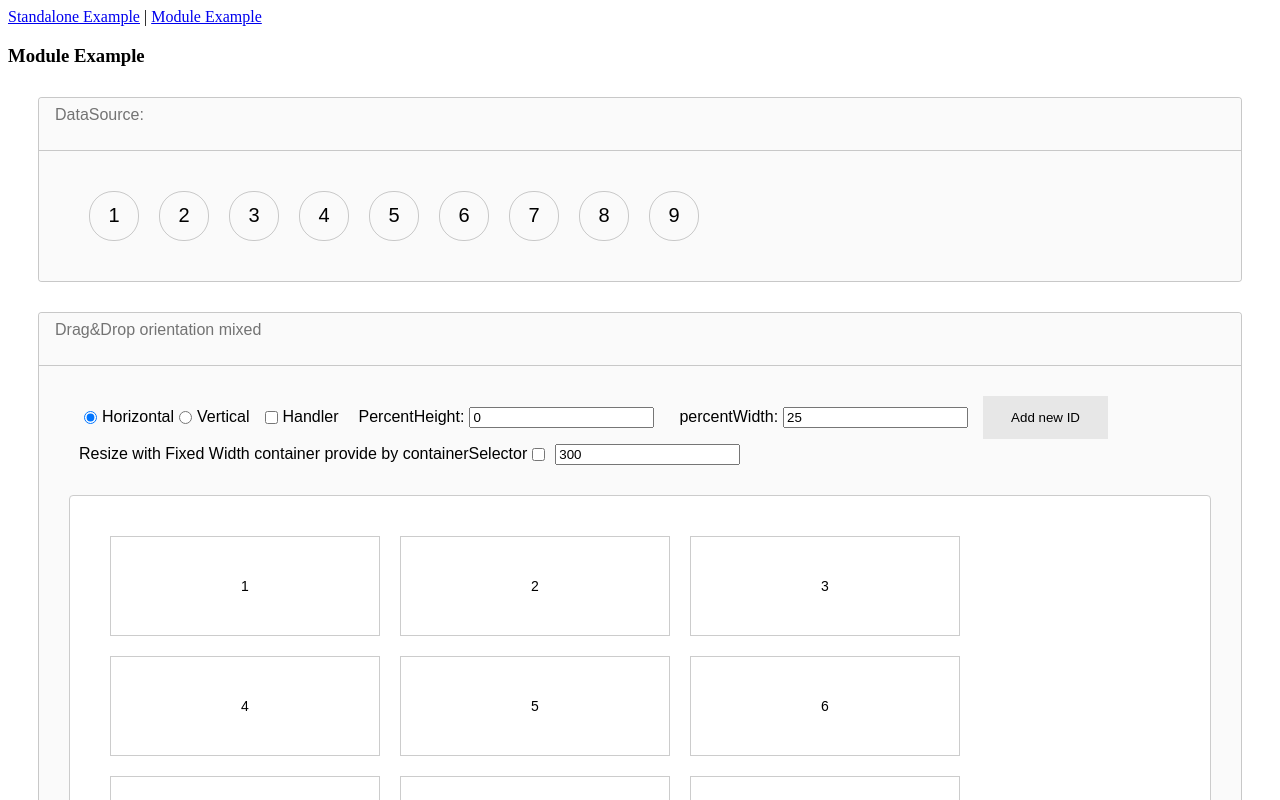
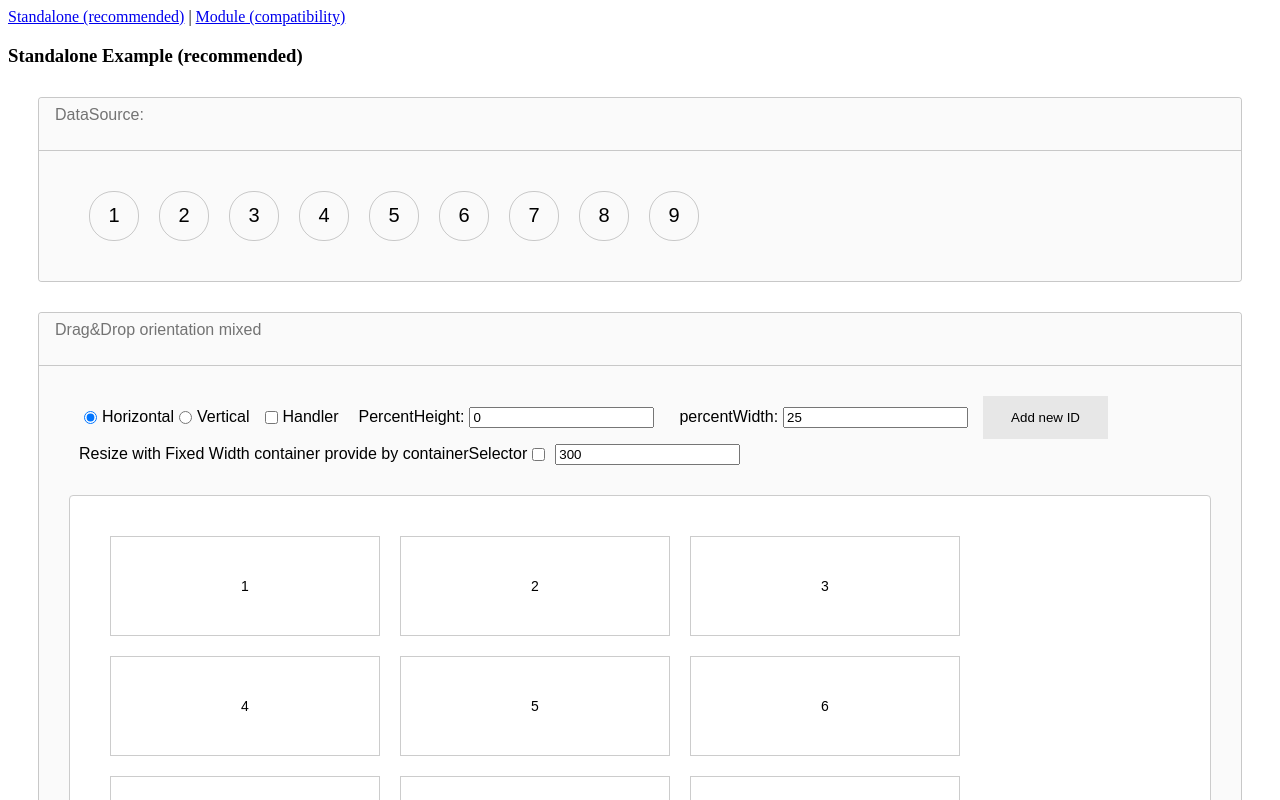
Before and after one commit to rosejoe47/angular-mixed-cdk-drag-drop, an Angular app: page /standalone in a window 1280 px wide. Shown: the top 800 px of the page. Built offline with nearby package versions, Linux system fonts and the light colour scheme.

Commit message:
Prefer standalone as the primary API

```diff
--- a/projects/example/src/app/app.component.html
+++ b/projects/example/src/app/app.component.html
@@ -1,5 +1,5 @@
 <nav>
-  <a routerLink="/standalone">Standalone Example</a> |
-  <a routerLink="/module">Module Example</a>
+  <a routerLink="/standalone">Standalone (recommended)</a> |
+  <a routerLink="/module">Module (compatibility)</a>
 </nav>
 <router-outlet></router-outlet>
--- a/projects/example/src/app/base/base.component.html
+++ b/projects/example/src/app/base/base.component.html
@@ -1,5 +1,5 @@
 <div cdkScrollable>
-  <h3>Module Example</h3>
+  <h3>{{ exampleTitle }}</h3>
   <div class="example-container">
     <div class="title">DataSource:</div>
     <div class="content-container">
--- a/projects/example/src/app/base/base.component.ts
+++ b/projects/example/src/app/base/base.component.ts
@@ -5,6 +5,9 @@ import { MixedCdkDragSizeHelperDirective, MixedCdkDragContainerSize } from '@lib
 export class BaseComponent {
   readonly horizontal: DropListOrientation = 'horizontal';
   readonly vertical: DropListOrientation = 'vertical';
+
+  /** Overridden by each example page. */
+  exampleTitle = 'Example';
 
   handler = false;
   orientation: DropListOrientation = 'horizontal';
--- a/projects/example/src/app/module-page/module-page.component.ts
+++ b/projects/example/src/app/module-page/module-page.component.ts
@@ -7,4 +7,6 @@ import { BaseComponent } from '../base/base.component';
   templateUrl: './../base/base.component.html',
   styleUrls: ['./../base/base.component.scss'],
 })
-export class ModulePageComponent extends BaseComponent {}
+export class ModulePageComponent extends BaseComponent {
+  override exampleTitle = 'Module Example (compatibility)';
+}
--- a/projects/example/src/app/standalone-page/standalone-page.component.ts
+++ b/projects/example/src/app/standalone-page/standalone-page.component.ts
@@ -10,10 +10,10 @@ import { ScrollingModule } from '@angular/cdk/scrolling';
 import {
   MixedCdkDragDropDirective,
   MixedCdkDropListDirective,
-  MixedCdkDragSizeHelperDirective
+  MixedCdkDragSizeHelperDirective,
 } from '@lib/mixed-cdk-drag-drop.directive';
+import { provideMixedCdkDragDrop } from '@lib/mixed-drag-drop';
 import { BaseComponent } from '../base/base.component';
-
 
 @Component({
   selector: 'app-standalone-page',
@@ -28,8 +28,10 @@ import { BaseComponent } from '../base/base.component';
     ScrollingModule,
     MixedCdkDragDropDirective,
     MixedCdkDropListDirective,
-    MixedCdkDragSizeHelperDirective
-  ]
+    MixedCdkDragSizeHelperDirective,
+  ],
+  providers: [provideMixedCdkDragDrop()],
 })
 export class StandalonePageComponent extends BaseComponent {
+  override exampleTitle = 'Standalone Example (recommended)';
 }
--- a/tsconfig.json
+++ b/tsconfig.json
@@ -11,6 +11,7 @@
         "./projects/angular-mixed-cdk-drag-drop/src/lib/*"
       ]
     },
+    "rootDir": ".",
     "outDir": "./dist/out-tsc",
     "strict": true,
     "noImplicitOverride": true,
```
Also changed, not shown: projects/angular-mixed-cdk-drag-drop/README.md, 1 other file (tests, documents, lock files or other folders).
